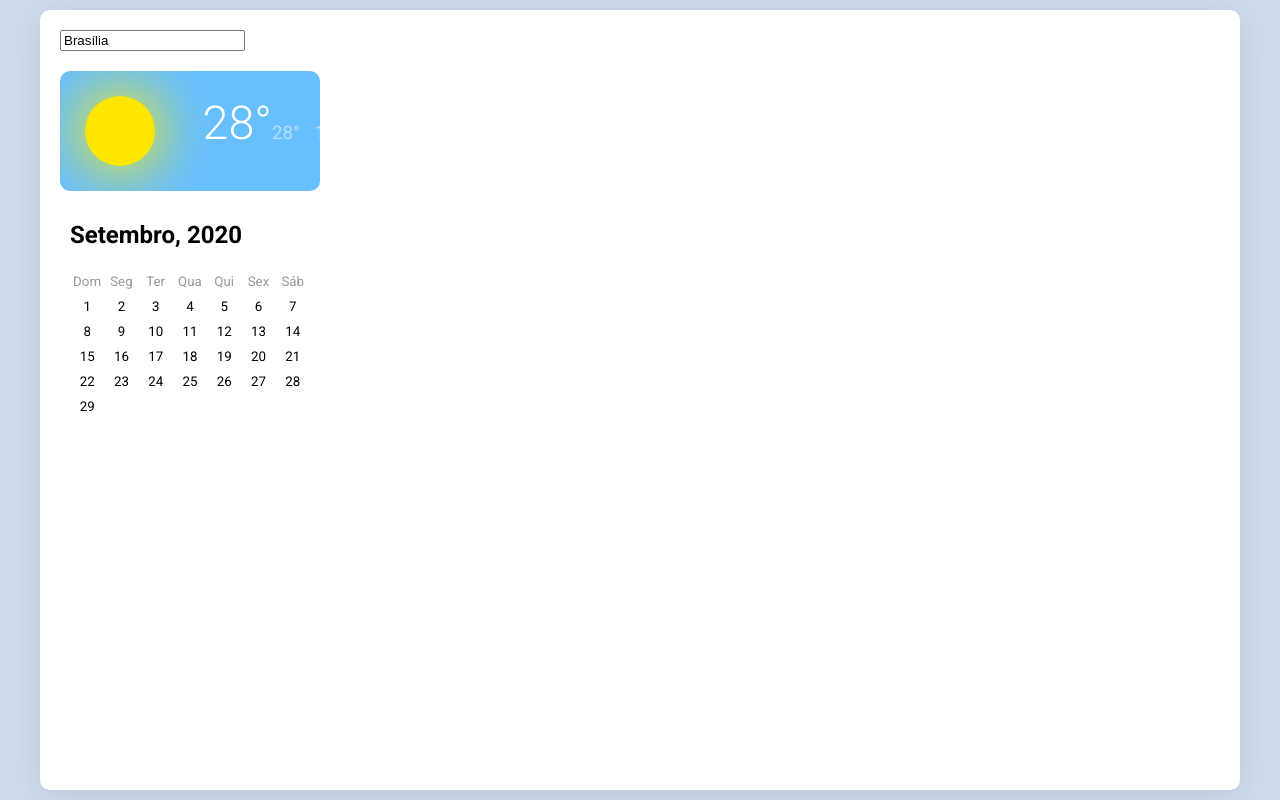
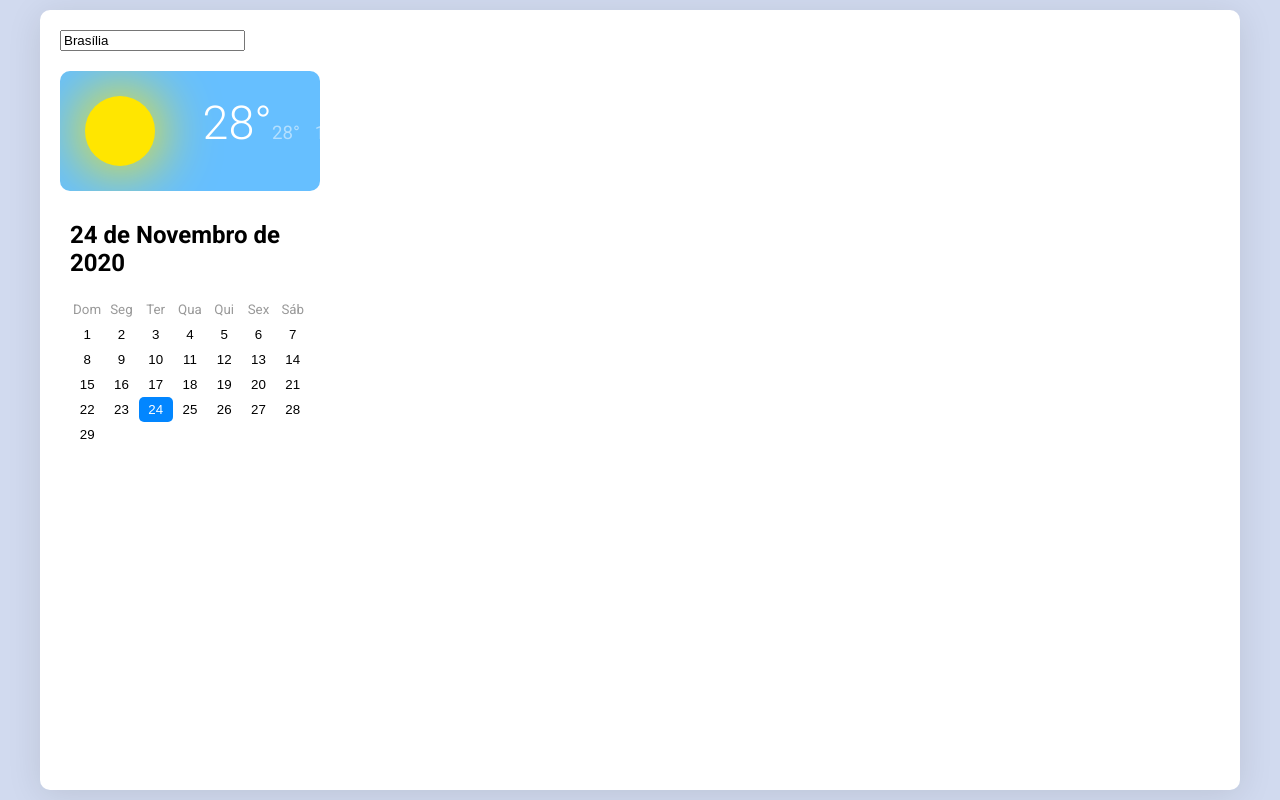
Before and after one commit to devleonardorabelo/reminder-calendar, a React (Create React App) app: page / in a window 1280 px wide. Built offline with nearby package versions, Linux system fonts and the light colour scheme.

Commit message:
feat: new features for the calendar, select day

```diff
--- a/src/components/Calendar/index.tsx
+++ b/src/components/Calendar/index.tsx
@@ -1,16 +1,26 @@
 import React from 'react';
-import { TDateFormat } from '../../types';
+import { TCalendarProps } from '../../types';
+import getMonthName from '../../utils/setNameMonth';
 import './styles.css';
 
-const Calendar = ({ days }: { days: TDateFormat[] }): JSX.Element => {
+const Calendar = ({
+  days,
+  selectedDay,
+  selectDay,
+}: TCalendarProps): JSX.Element => {
   const skipDays = [];
   for (let i = 0; i < days[0]?.dayOfWeek; i += 1) {
-    skipDays.push(<span />);
+    skipDays.push(<span key={Math.random()} />);
   }
 
   return (
     <div className="col-12 calendar">
-      <h2>Setembro, 2020</h2>
+      <h2>
+        {selectedDay &&
+          `${selectedDay.day} de ${getMonthName(selectedDay.month)} de ${
+            selectedDay.year
+          }`}
+      </h2>
       <div className="calendarDays">
         <div>Dom</div>
         <div>Seg</div>
@@ -21,7 +31,14 @@ const Calendar = ({ days }: { days: TDateFormat[] }): JSX.Element => {
         <div>Sáb</div>
         {skipDays.map((item) => item)}
         {days.map((item) => (
-          <a href="void">{item.day}</a>
+          <button
+            onClick={() => selectDay(item)}
+            type="button"
+            key={Math.random()}
+            className={item.day === selectedDay?.day ? 'active' : ''}
+          >
+            {item.day}
+          </button>
         ))}
       </div>
     </div>
--- a/src/components/Calendar/styles.css
+++ b/src/components/Calendar/styles.css
@@ -10,19 +10,23 @@
   color: #999;
   padding: 5px 0px;
 }
-.calendarDays a,.calendarDays>span {
+.calendarDays button {
+  border: 0;
+  background-color: transparent;
+}
+.calendarDays button,.calendarDays>span {
   width: 14.28%;
   padding: 5px 0px;
   display: inline-block;
   text-decoration: none;
   color: black;
 }
-.calendarDays a.active {
+.calendarDays button.active {
   background: #0286FF;
   border-radius: 5px;
   color: white;
 }
-.calendarDays a.event:after {
+.calendarDays button.event:after {
   content: "";
   width: 3px;
   height: 3px;
@@ -32,6 +36,6 @@
   margin-top: 16px;
   margin-left: -8px;
 }
-.calendarDays a.active.event:after {
+.calendarDays button.active.event:after {
   background: white;
 }
--- a/src/contexts/calendar.tsx
+++ b/src/contexts/calendar.tsx
@@ -8,13 +8,11 @@ import {
 } from '../types';
 import generateCalendar from '../utils/generateCalendar';
 
-const date = new Date();
-const currentMonth = date.getMonth();
-const currentYear = date.getFullYear();
-
 const CalendarContext = createContext<TCalendarContext>({
   calendar: [],
   reminders: [],
+  selectedDay: undefined,
+  selectDay: () => null,
   navigateBetweenDates: () => null,
   addReminder: () => null,
   editReminder: () => null,
@@ -26,6 +24,7 @@ export const CalendarProvider: React.FC<TComponentProps> = ({
 }: TComponentProps) => {
   const [reminders, setReminders] = useState<TReminder[]>([]);
   const [calendar, setCalendar] = useState<TDateFormat[]>([]);
+  const [selectedDay, setSelectedDay] = useState<TDateFormat>();
 
   const navigateBetweenDates = (month: number, year: number) =>
     setCalendar(generateCalendar(month, year));
@@ -44,10 +43,26 @@ export const CalendarProvider: React.FC<TComponentProps> = ({
     setReminders([...reminders]);
   };
 
+  const selectDay = (day: TDateFormat) => setSelectedDay(day);
+
+  const date = new Date();
+  const currentDay = date.getDate();
+  const currentMonth = date.getMonth();
+  const currentYear = date.getFullYear();
+  const currentDayOfWeek = date.getDay();
+
   useEffect(() => {
-    const date2 = generateCalendar(currentMonth, currentYear);
-    setCalendar(date2);
-  }, []);
+    setSelectedDay({
+      day: currentDay,
+      month: currentMonth,
+      year: currentYear,
+      dayOfWeek: currentDayOfWeek,
+    });
+  }, [currentDay, currentDayOfWeek, currentMonth, currentYear]);
+
+  useEffect(() => {
+    setCalendar(generateCalendar(currentMonth, currentYear));
+  }, [currentMonth, currentYear]);
 
   useEffect(() => {
     const data = localStorage.getItem('reminders');
@@ -63,6 +78,8 @@ export const CalendarProvider: React.FC<TComponentProps> = ({
       value={{
         reminders,
         calendar,
+        selectedDay,
+        selectDay,
         navigateBetweenDates,
         addReminder,
         editReminder,
--- a/src/pages/Home/index.tsx
+++ b/src/pages/Home/index.tsx
@@ -4,17 +4,20 @@ import CalendarContext from '../../contexts/calendar';
 import { Calendar, Weather } from '../../components';
 
 const App = (): JSX.Element => {
-  const { calendar } = useContext(CalendarContext);
-
+  const { calendar, selectedDay, selectDay } = useContext(CalendarContext);
   return (
     <div className="container row">
       <div className="col-3 leftNav">
         <div className="col-12">
-          <input type="text" value="Brasília" />
+          <input type="text" defaultValue="Brasília" />
         </div>
         <div className="col-12">
           <Weather />
-          <Calendar days={calendar} />
+          <Calendar
+            days={calendar}
+            selectedDay={selectedDay}
+            selectDay={selectDay}
+          />
         </div>
       </div>
       <div className="col" />
--- /dev/null
+++ b/src/utils/setNameMonth.ts
@@ -0,0 +1,19 @@
+function getMonthName(month: number): string {
+  const monthName = [
+    'Janeiro',
+    'Fevereiro',
+    'Março',
+    'Abril',
+    'Maio',
+    'Junho',
+    'Julho',
+    'Agosto',
+    'Setembro',
+    'Outubro',
+    'Novembro',
+    'Dezembro',
+  ];
+  return monthName[month];
+}
+
+export default getMonthName;
```
Also changed, not shown: src/types/index.ts (+7 -0 lines), src/utils/setNameDayWeek.ts (added, +14 -0 lines), 1 other file (tests, documents, lock files or other folders).
